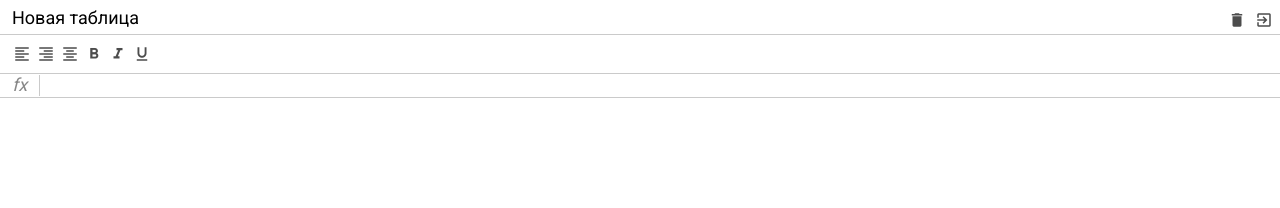
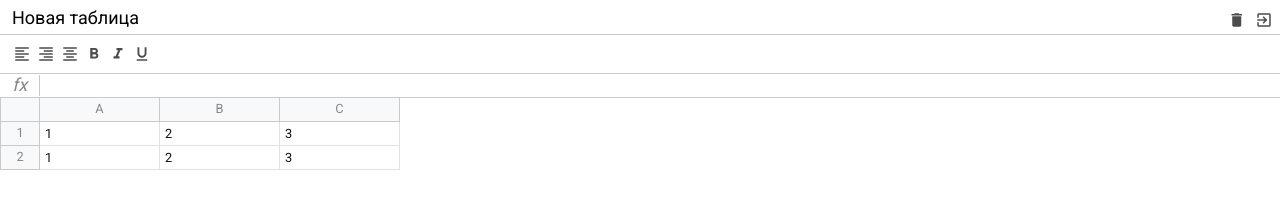
Before and after one commit to EvgeniySilantev/excel, a website built with webpack: page src/index.html in a window 1280 px wide. Built offline with nearby package versions, Linux system fonts and the light colour scheme.

Commit message:
Верстка таблицы

```diff
--- a/src/index.html
+++ b/src/index.html
@@ -48,7 +48,56 @@
             <div class="info">fx</div>
             <div class="input" contenteditable spellcheck="false"></div>
         </div>
-        <div class="excel__table"></div>
+        <div class="excel__table">
+            <div class="row">
+                <div class="row-info">
+
+                </div>
+                <div class="row-data">
+                    <div class="column">
+                        A
+                    </div>
+                    <div class="column">
+                        B
+                    </div>
+                    <div class="column">
+                        C
+                    </div>
+                </div>
+            </div>
+            <div class="row">
+                <div class="row-info">
+                    1
+                </div>
+                <div class="row-data">
+                    <div class="cell" contenteditable>
+                        1
+                    </div>
+                    <div class="cell" contenteditable>
+2
+                    </div>
+                    <div class="cell" contenteditable>
+3
+                    </div>
+                </div>
+            </div>
+            <div class="row">
+                <div class="row-info">
+                    2
+                </div>
+                <div class="row-data">
+                    <div class="cell">
+                        1
+                    </div>
+                    <div class="cell">
+                        2
+                    </div>
+                    <div class="cell">
+                        3
+                    </div>
+                </div>
+            </div>
+        </div>
     </div>
 </div>
 </body>
--- a/src/scss/_variables.scss
+++ b/src/scss/_variables.scss
@@ -3,3 +3,5 @@ $toolbar-height:40px;
 $formula-height:24px;
 $border-color:#cacaca;
 $info-cell-width:40px;
+$cell-width:120px;
+$row-height:24px;
--- a/src/scss/index.scss
+++ b/src/scss/index.scss
@@ -20,4 +20,7 @@ body {
 .excel {
   position: relative;
   color: #888;
+  height: 100%;
+  max-width: 100%;
+  font-size: .8rem;
 }
--- a/src/scss/table.scss
+++ b/src/scss/table.scss
@@ -1,6 +1,61 @@
 @import "variables";
 @import "mixins";
 
-.excel__toolbar {
+.excel__table {
+  position: absolute;
+  left: 0;
+  right: 0;
+  top: $toolbar-height+$header-height+$formula-height;
+  overflow-x: auto;
+  padding-bottom: 2px;
+  .row{
+    display: flex;
+    flex-direction: row;
+    min-height: 20px;
+    height: $row-height;
+  }
+  .row-info{
+    display: flex;
+    justify-content: center;
+    align-items: center;
+    min-width: $info-cell-width;
+    height: 100%;
+    border: 1px solid $border-color;
+    background: #f8f9fa;
+    border-top: none;
+  }
+  .row-data{
+    display: flex;
+  }
 
+  .column{
+    display: flex;
+    justify-content: center;
+    align-items: center;
+    background: #f8f9fa;
+    min-width: 40px;
+    width: $cell-width;
+    border: 1px solid $border-color;
+    border-top: 0;
+    border-left: 0;
+    height: 100%;
+  }
+
+  .cell{
+    min-width: 40px;
+    padding: 5px;
+    width: $cell-width;
+    height: 100%;
+    border: 1px solid #e2e2e3;
+    border-top: 0;
+    border-left: 0;
+    color:#111;
+    white-space: nowrap;
+    outline: none;
+    &.selected{
+      border: none;
+      outline: 2px solid #3c74ff;
+      z-index: 2;
+    }
+  }
 }
```
